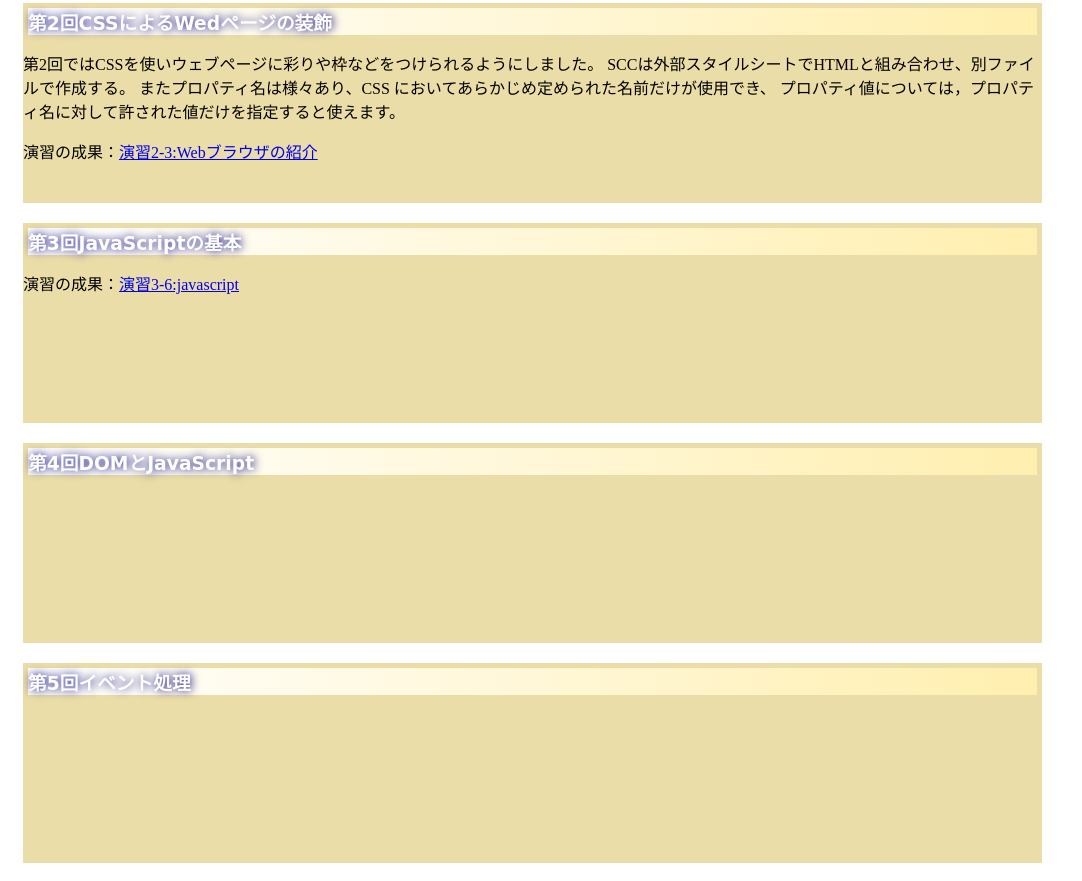
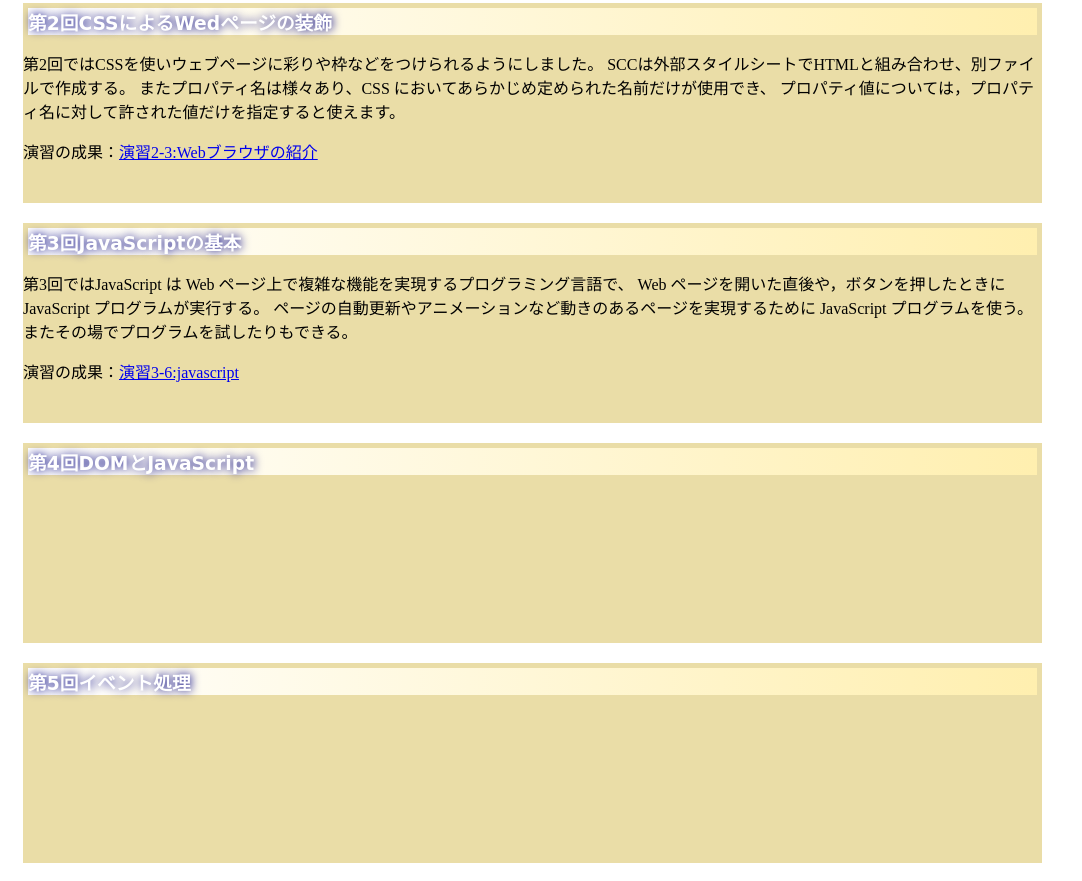
Before and after one commit to G384382023/medialabo, a plain HTML site: page index.html in a window 1280 px wide. Shown: the part 762-1643 px from the top of the page, without its empty margins (0-1082 px from the left). Drawn offline with Linux system fonts and the light colour scheme.

Commit message:
第3回課題

```diff
--- a/index.html
+++ b/index.html
@@ -39,6 +39,10 @@
       </div>
       <div class="box">
     <h3>第3回JavaScriptの基本</h3>
+    <p>第3回ではJavaScript は Web ページ上で複雑な機能を実現するプログラミング言語で、
+      Web ページを開いた直後や，ボタンを押したときに JavaScript プログラムが実行する。
+      ページの自動更新やアニメーションなど動きのあるページを実現するために
+      JavaScript プログラムを使う。またその場でプログラムを試したりもできる。</p>
     <p>演習の成果：<a href="practice-js/obj-practice.html"
       target="_blank">演習3-6:javascript</a></p>
     </div>
```
